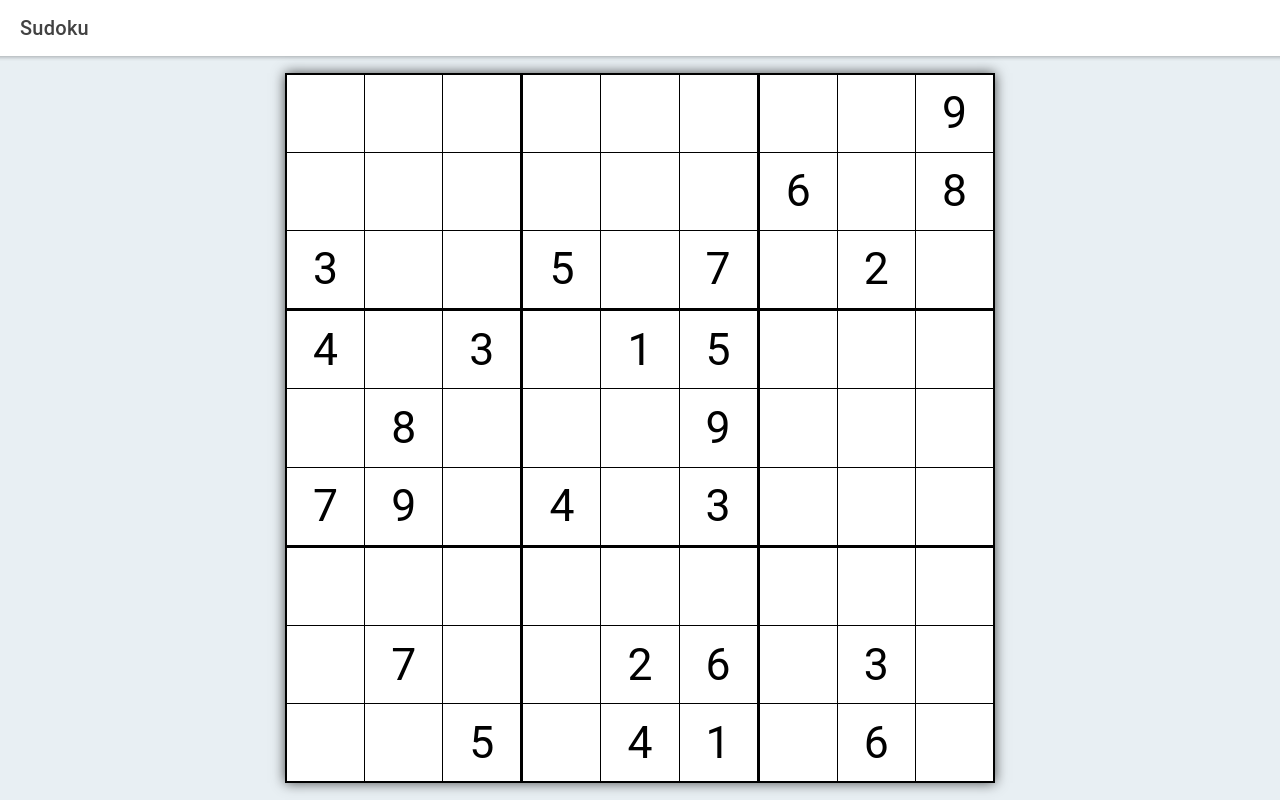
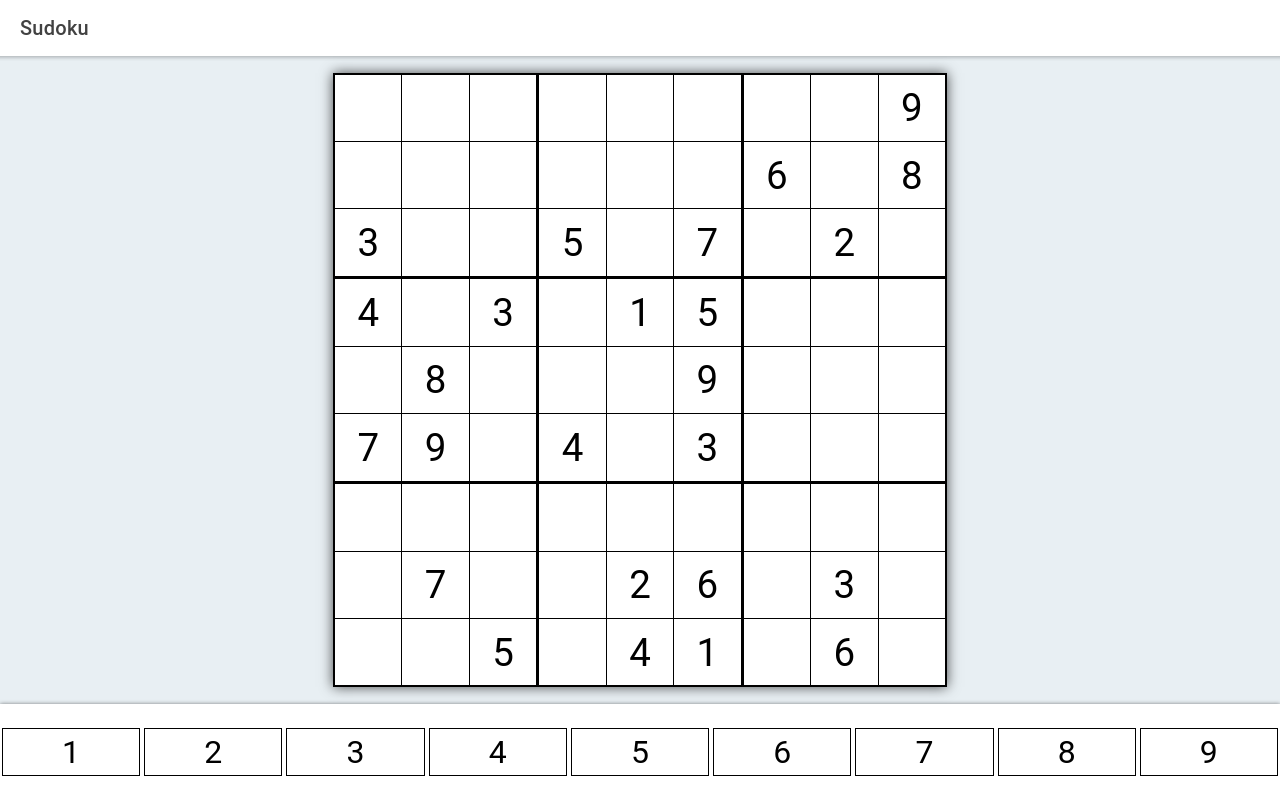
Before and after one commit to oliversaternus/sudoku-app, a React (Create React App) app: page /home in a window 1280 px wide. Built offline with nearby package versions, Linux system fonts and the light colour scheme; the HTML template or start-up script is replaced by a standard one.

Commit message:
enable user input

```diff
--- a/src/pages/Home.tsx
+++ b/src/pages/Home.tsx
@@ -9,7 +9,7 @@ const styles: any = {
     alignItems: 'center',
     justifyContent: 'center',
     width: '100%',
-    height: '100%',
+    height: 'calc(100% - 96px)',
     backgroundColor: '#e8eff3'
   },
   row: {
@@ -40,21 +40,48 @@ const styles: any = {
   square: {
     backgroundColor: 'black',
     boxShadow: '0px 0px 12px rgba(0,0,0,0.7)'
+  },
+  selectContainer: {
+    position: 'absolute',
+    bottom: 0,
+    left: 0,
+    width: '100%',
+    height: 96,
+    backgroundColor: '#ffffff',
+    boxShadow: '0px 0px 4px rgba(0,0,0,0.48)',
+    display: 'flex',
+    alignItems: 'center'
+  },
+  selectButton: {
+    width: 'calc((100% / 9) - 3px)',
+    height: 48,
+    margin: 2,
+    fontSize: 32,
+    border: '1px solid black',
+    display: 'flex',
+    alignItems: 'center',
+    justifyContent: 'center',
+    cursor: 'pointer',
   }
 };
 
 const game = new Game();
 
+const numbers = [1, 2, 3, 4, 5, 6, 7, 8, 9];
+
 const calcFieldDimension = () => {
   const height = window.innerHeight;
   const width = window.innerWidth;
-  if (width < (height - 56)) {
+  if (width < (height - 152)) {
     return width - 32;
   }
-  return height - 88;
+  return height - 184;
 }
 
 const setField = (row: number, col: number, value: number): number[][] => {
+  if (row === -1 || col === -1) {
+    return game.display.values;
+  }
   game.setCell(row, col, value);
   return game.display.values;
 }
@@ -105,6 +132,14 @@ const Home: React.FC = () => {
             })}
           </Square>
         </div>
+        <div style={styles.selectContainer}>
+          {
+            numbers.map(num =>
+              <div key={num} onClick={() => setFields(JSON.parse(JSON.stringify(setField(selected[0], selected[1], num))))} style={styles.selectButton}>
+                {num}
+              </div>)
+          }
+        </div>
       </IonContent>
     </IonPage>
   );
```
